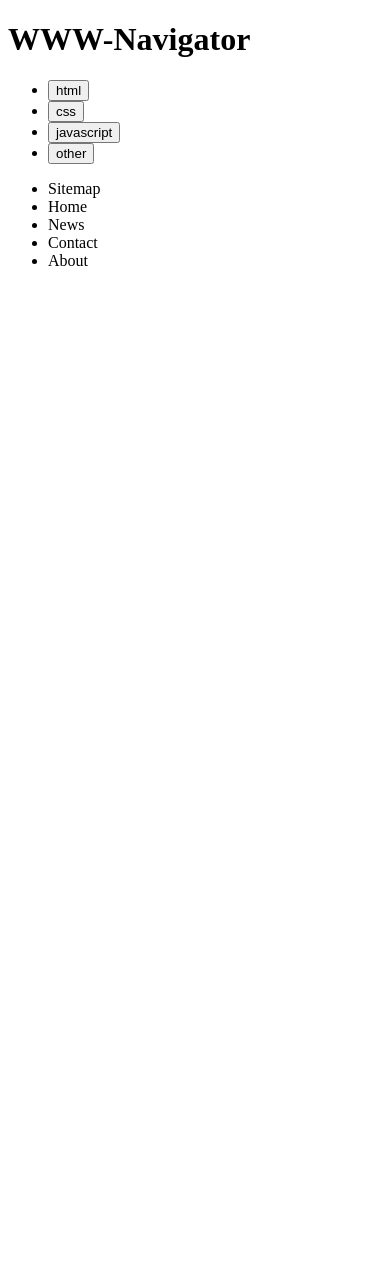
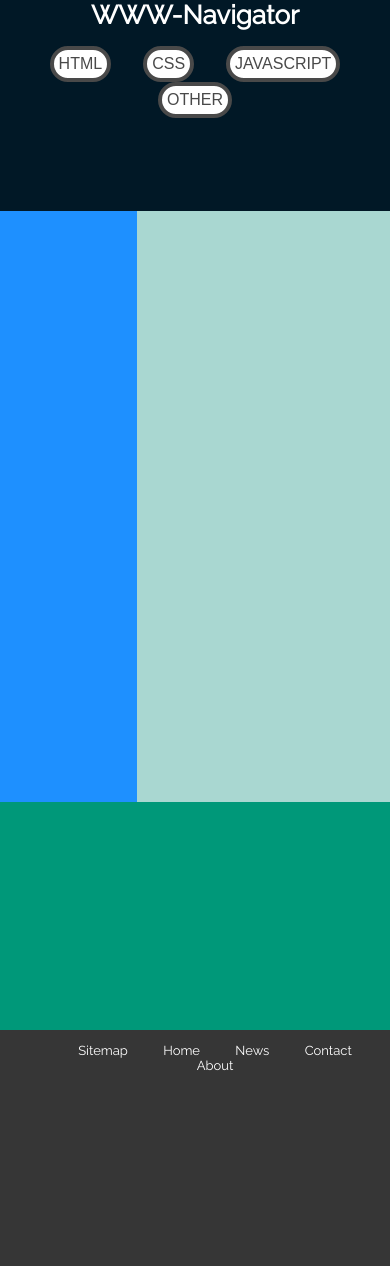
Before and after one commit to MrBoneyPantsGuy/WE1, a PHP site: page /src/uebung_8/uebung8_3.html in a window 390 px wide. Before the commit the page ends 266 px from the top, so only its background shows below. Run offline with PHP 8.4, Linux system fonts and the light colour scheme.

Commit message:
Added media query for smarthphones to www-navigator and added links to index.html for tasks 8.1 - 8.3

```diff
--- a/index.html
+++ b/index.html
@@ -150,6 +150,11 @@
                     <li><a href="src/uebung_5/uebung5_5.html" target="_blank">Aufgabe 5.5</a></li>
                     <li><a href="src/uebung_6/uebung6_1.html" target="_blank">Aufgabe 6.1</a></li>
                     <li><a href="src/uebung_6/uebung6_2.html" target="_blank">Aufgabe 6.2</a></li>
+                    <li><a href="src/uebung_7/uebung7_1.html" target="_blank">Aufgabe 7.1</a></li>
+                    <li><a href="src/uebung_7/uebung7_2.html" target="_blank">Aufgabe 7.2</a></li>
+                    <li><a href="src/uebung_8/uebung8_1.html" target="_blank">Aufgabe 8.1</a></li>
+                    <li><a href="src/uebung_8/uebung8_2.html" target="_blank">Aufgabe 8.2</a></li>
+                    <li><a href="src/uebung_8/uebung8_3.html" target="_blank">Aufgabe 8.3</a></li>
                 </ul>
             </div>
         </div>
--- a/src/uebung_8/navigator.css
+++ b/src/uebung_8/navigator.css
@@ -1,7 +1,121 @@
+@media screen and (min-width: 200px) {
+    body {
+        margin: 0;
+        font-family: "Raleway";
+        font-size: small;
+        background-color: #ebeae6;
+        overflow-x: hidden;
+    }
+
+    .button, .subbutton {
+        color: #494949 !important;
+        text-transform: uppercase;
+        text-decoration: none;
+        font-size: medium;
+        background: #ffffff;
+        padding: 5px;
+        border: 4px solid #494949 !important;
+        display: inline-block;
+        transition: all 0.4s ease 0s;
+        border-radius: 25px;
+    }
+
+    .subbutton {
+        width: 90%;
+    }
+
+    .button:hover, .subbutton:hover, .selected {
+        color: #ffffff !important;
+        background: #f6b93b;
+        border-color: #f6b93b !important;
+        transition: all 0.4s ease 0s;
+    }
+
+    #container {
+        display: grid;
+        width: 100vw;
+        height: calc(150vh);
+        grid-template-columns: 35vw 65vw;
+        grid-template-rows: minmax(15vh, 25vh) minmax(45vh, 70vh) 27vh 28vh;
+        grid-template-areas:
+            "header header"
+            "left content"
+            "right right"
+            "footer footer";
+        background-color: #ebeae6;
+        overflow-wrap: break-word;
+        overflow-y: scroll;
+        overflow-x: hidden;
+    }
+
+    h1 {
+        color: white;
+        margin: 0;
+    }
+
+    nav ul {
+        list-style-type: none;
+        padding: 0;
+        margin-top: 1rem;
+    }
+
+    nav ul li, .footer ul li {
+        margin: 1rem;
+        display: inline;
+        color: white;
+        vertical-align: center;
+    }
+
+    .menu_left ul {
+        list-style-type: none;
+        padding-left: 0.5rem;
+    }
+
+    .menu_left ul li {
+        margin-top: 1rem;
+    }
+
+    .header {
+        background-color: #011826;
+        width: 100%;
+        height: 100%;
+        grid-area: header;
+        text-align: center;
+    }
+
+    .menu_left {
+        background-color: #1E90FF;
+        grid-area: left;
+    }
+
+    .content {
+        background-color: #a9d7d1;
+        grid-area: content;
+        padding: 1rem;
+    }
+
+    .menu_right {
+        background-color: #009879;
+        grid-area: right;
+        width: calc(100% - 2rem);
+        padding-right: 2rem;
+    }
+
+    .footer {
+        background-color: #363636;
+        grid-area: footer;
+        text-align: center;
+        align-self: center;
+        height: 100%;
+    }
+
+}
+
 @media screen and (min-width: 600px) {
     body {
         margin: 0;
         font-family: "Raleway";
+        font-size: medium;
         background-color: #ebeae6;
     }
 
```
